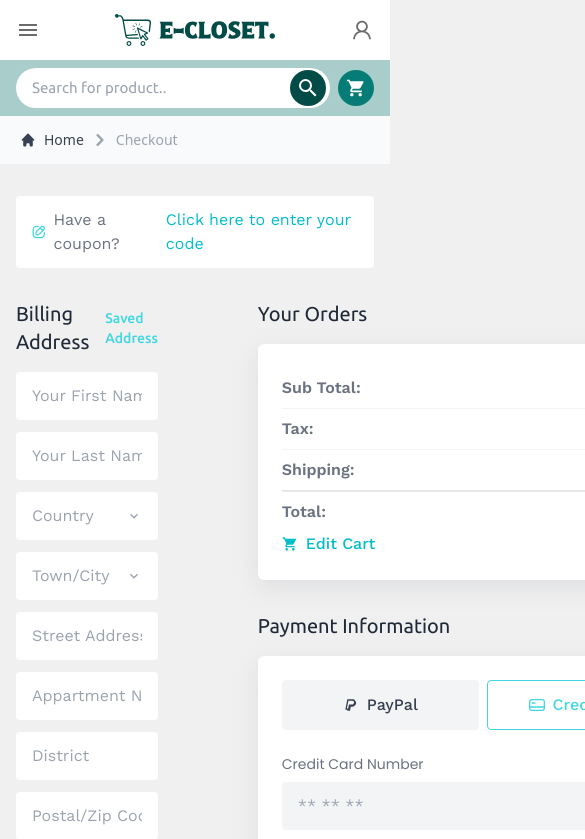
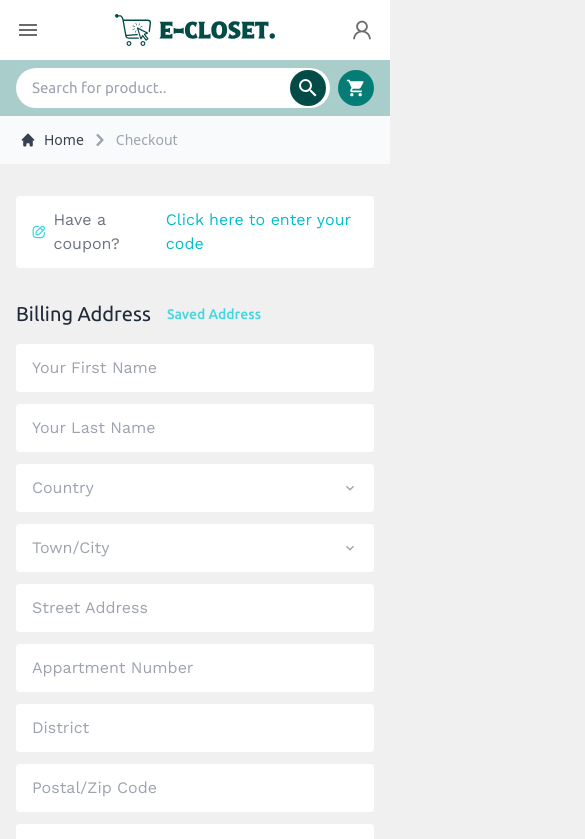
Before and after one commit to ahonkhan/ecloset-frontend, a React (Vite) app: page /checkout in a window 390 px wide. Shown: the top 839 px of the page, 585 px wide, since content can reach past the window. Built offline with nearby package versions, Linux system fonts and the light colour scheme.

Commit message:
checkout responsive done

```diff
--- a/src/public/checkout/CheckoutPage.jsx
+++ b/src/public/checkout/CheckoutPage.jsx
@@ -11,11 +11,11 @@ const CheckoutPage = () => {
             <DefaultWrapper>
                 <Breadcrumb />
                 <HaveCoupon />
-                <div className="flex gap-[100px] site-container mt-8">
+                <div className="flex gap-8 md:gap-[50px] xl:gap-[100px] flex-col lg:flex-row site-container mt-8">
                     <div className="checkoutLayoutLeft w-full">
                         <CheckoutLeft />
                     </div>
-                    <div className="checkoutLayoutRight w-[450px] shrink-0">
+                    <div className="checkoutLayoutRight w-full lg:w-[450px] shrink-0">
                         <CheckoutRight />
                     </div>
                 </div>
--- a/src/public/checkout/components/checkoutRight/CheckoutRight.jsx
+++ b/src/public/checkout/components/checkoutRight/CheckoutRight.jsx
@@ -4,7 +4,7 @@ import PaymentInformation from './PaymentInformation'
 
 const CheckoutRight = () => {
     return (
-        <section>
+        <section className='md:grid  grid-cols-2 lg:flex gap-4 lg:flex-col lg:gap-8'>
             <YourOrders />
             <PaymentInformation />
 
--- a/src/public/checkout/components/checkoutRight/PaymentInformation.jsx
+++ b/src/public/checkout/components/checkoutRight/PaymentInformation.jsx
@@ -17,11 +17,11 @@ const PaymentInformation = () => {
     const year = range(1970, date.getFullYear())
     // console.log(currentYear)
     return (
-        <div className='mt-8'>
+        <div className='mt-8 md:mt-0 w-full'>
             <h2 className="font-Ubuntu text-xl text-gray-800">Payment Information</h2>
 
 
-            <div className="box mt-4 w-full md:w-[420px] rounded-md shadow-1 py-6 px-6 bg-white">
+            <div className="box mt-4 w-full lg:w-[420px] rounded-md shadow-1 py-6 px-6 bg-white">
                 <div className="methods overflow-x-clip">
                     <div className="grid grid-cols-2 gap-2">
                         {
--- a/src/public/checkout/components/checkoutRight/YourOrders.jsx
+++ b/src/public/checkout/components/checkoutRight/YourOrders.jsx
@@ -4,11 +4,11 @@ import { Link } from 'react-router-dom'
 
 const YourOrders = () => {
     return (
-        <div>
+        <div className='w-full'>
             <h2 className="font-Ubuntu text-xl text-gray-800">Your Orders</h2>
 
 
-            <div className="box mt-4 w-full md:w-[420px] rounded-md shadow-1 py-6 px-6 bg-white">
+            <div className="box mt-4 w-full  rounded-md shadow-1 py-6 px-6 bg-white">
                 <div className="box-body flex flex-col">
                     <div className="box-item hover:bg-gray-50 duration-200 select-none py-2 flex justify-between items-center">
                         <p className='font-semibold text-gray-500 font-WorkSans'>Sub Total:</p>
```
